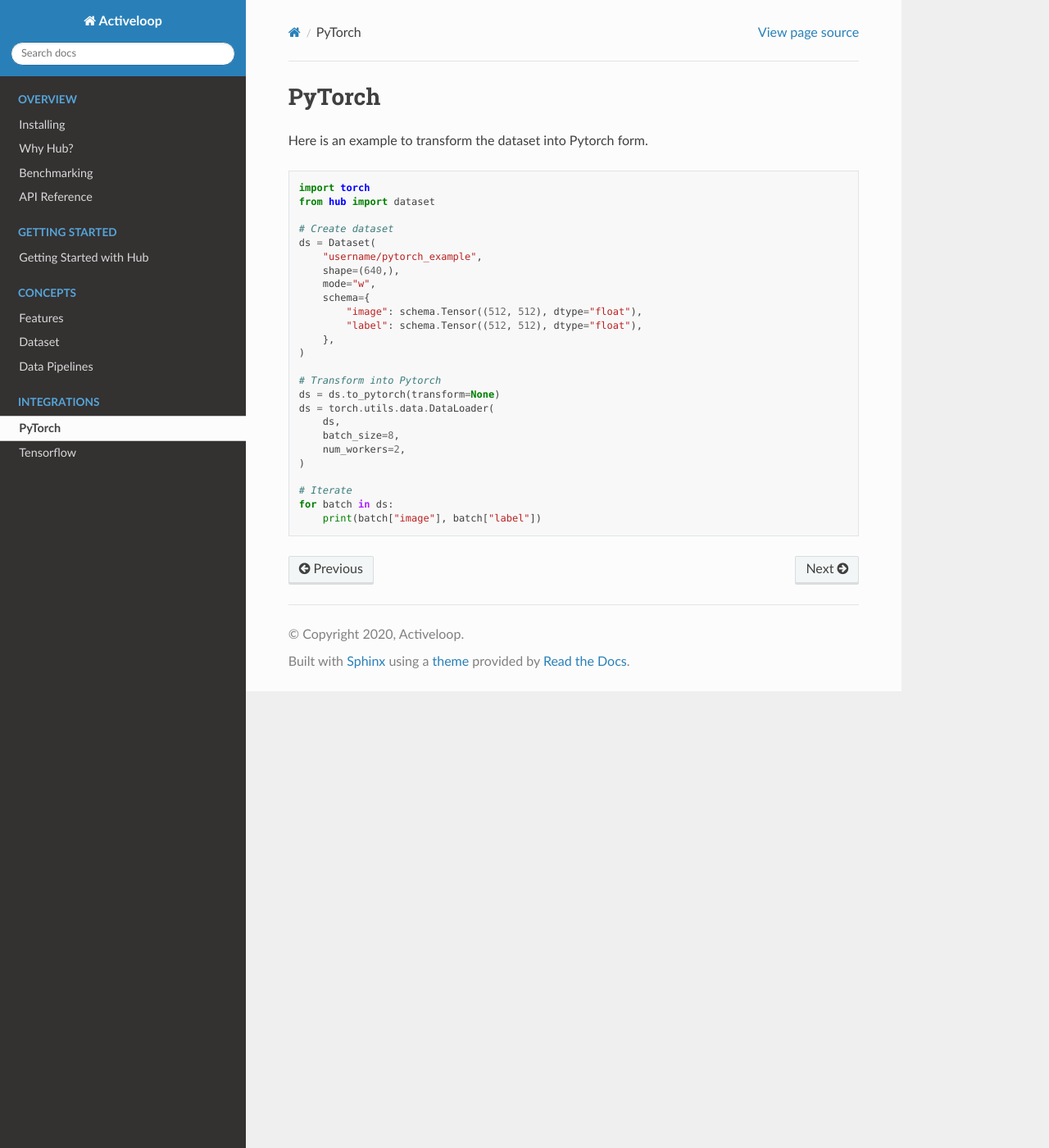
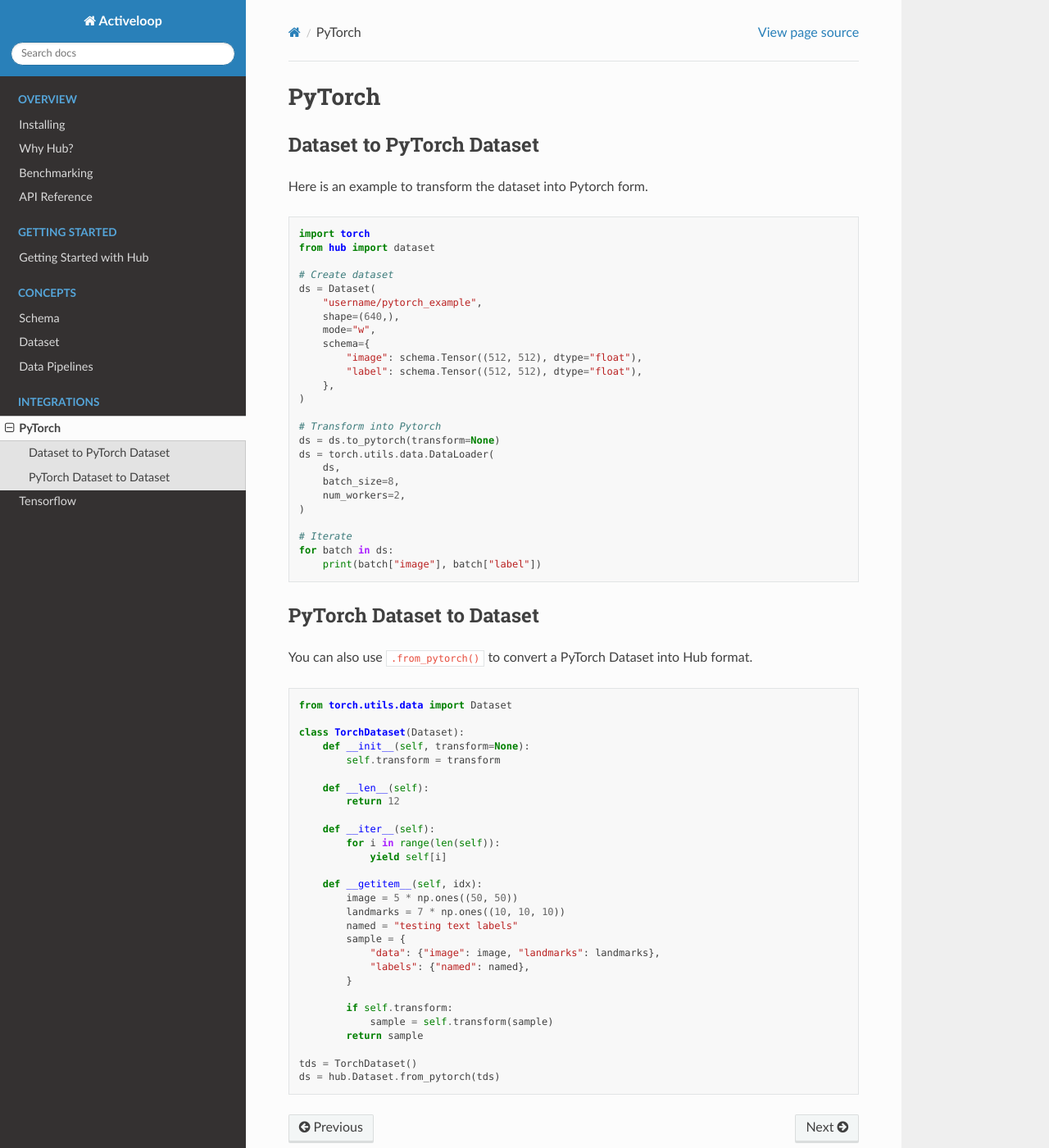
Before and after one commit to activeloopai/deeplake, a Sphinx documentation site: the page built from docs/source/integrations/pytorch.md, in a window 1280 px wide and 1400 px high. Shown: the whole window at 82% size. Built offline with Sphinx 7.4.7 and the Read the Docs theme 2.0.0, drawn with Linux system fonts in a browser that asks for light colours; pages that are not in the unit, such as notebooks, are missing from menus.

Commit message:
Added new new schemas, community block, api references

````diff
--- a/docs/source/index.rst
+++ b/docs/source/index.rst
@@ -57,6 +57,11 @@ Wouldn’t it be more convenient to have large datasets stored & version-control
    integrations/pytorch.md
    integrations/tensorflow.md
 
+.. toctree::
+   :maxdepth: 3
+   :caption: Community
+
+   community.md
 
 * :ref:`genindex`
 * :ref:`modindex`
--- a/docs/source/integrations/pytorch.md
+++ b/docs/source/integrations/pytorch.md
@@ -1,5 +1,6 @@
 # PyTorch
 
+## Dataset to PyTorch Dataset
 Here is an example to transform the dataset into Pytorch form.
 
 ```python
@@ -29,3 +30,37 @@ ds = torch.utils.data.DataLoader(
 for batch in ds:
     print(batch["image"], batch["label"])
 ```
+
+## PyTorch Dataset to Dataset
+
+You can also use `.from_pytorch()` to convert a PyTorch Dataset into Hub format.
+```python
+from torch.utils.data import Dataset
+
+class TorchDataset(Dataset):
+    def __init__(self, transform=None):
+        self.transform = transform
+
+    def __len__(self):
+        return 12
+
+    def __iter__(self):
+        for i in range(len(self)):
+            yield self[i]
+
+    def __getitem__(self, idx):
+        image = 5 * np.ones((50, 50))
+        landmarks = 7 * np.ones((10, 10, 10))
+        named = "testing text labels"
+        sample = {
+            "data": {"image": image, "landmarks": landmarks},
+            "labels": {"named": named},
+        }
+
+        if self.transform:
+            sample = self.transform(sample)
+        return sample
+
+tds = TorchDataset()
+ds = hub.Dataset.from_pytorch(tds)
+```
````
Also changed, not shown: docs/source/api.md (+13 -1 lines), docs/source/concepts/features.md (+32 -5 lines), docs/source/concepts/transform.md (+37 -0 lines), docs/source/integrations/tensorflow.md (+3 -0 lines), 1 other file.
